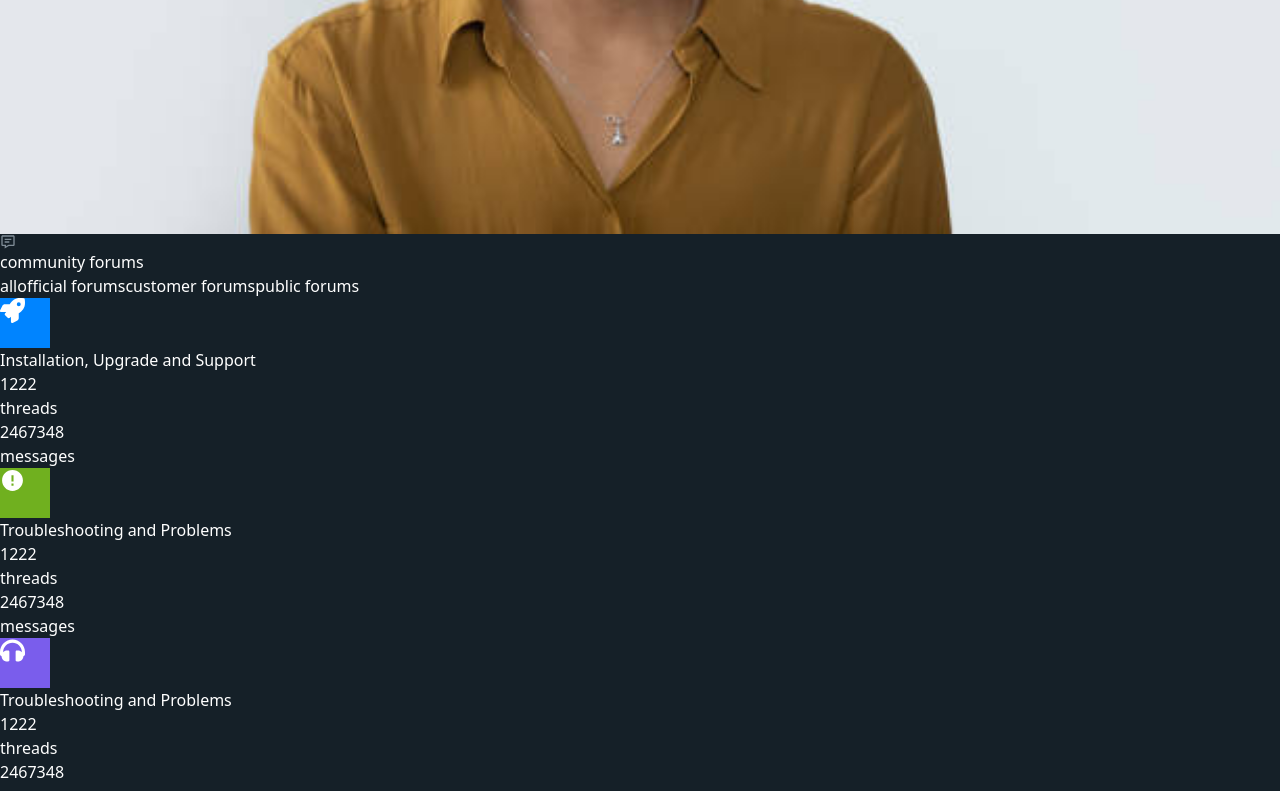
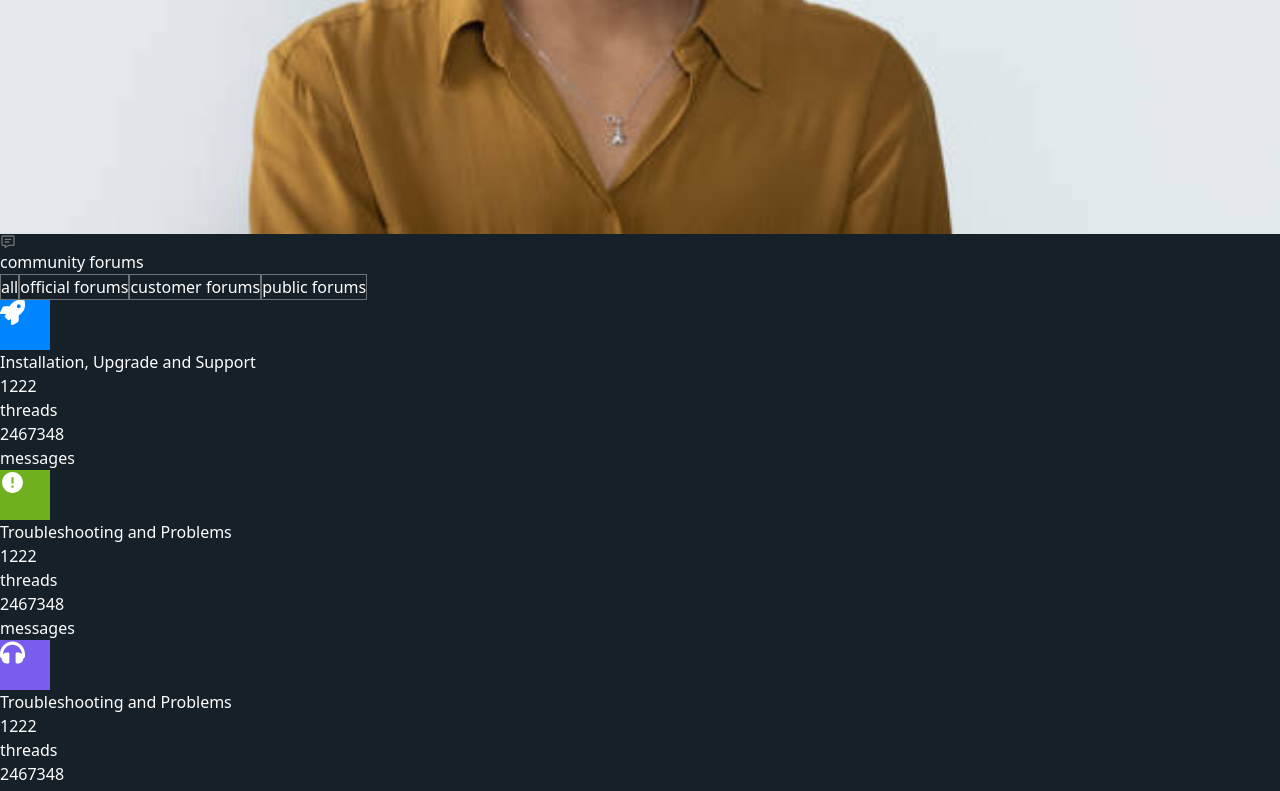
Before and after one commit to ismylsmylv/Lectury, a Next.js app: page /views/HomeView/components/Forums in a window 1280 px wide. Shown: the part 1552-2343 px from the top of the page. Built offline with nearby package versions, Linux system fonts and the light colour scheme.

Commit message:
feat: forum type select added

```diff
--- a/src/app/globals.css
+++ b/src/app/globals.css
@@ -14,7 +14,7 @@
   --color-background-focused: #101b23; /* Background color for focused elements */
   --color-primary: #70b01f; /* Primary accent color */
   --color-secondary: #0084ff; /* Secondary accent color */
-  --color-border: #7f8c96; /* Border color */
+  --color-border: #707375; /* Border color */
   --color-white: #ffffff; /* Border color */
   --color-surface: #202e39; /* Surface or secondary background color */
 }
--- a/src/app/views/HomeView/components/Forums/page.tsx
+++ b/src/app/views/HomeView/components/Forums/page.tsx
@@ -1,4 +1,5 @@
-import React from "react";
+"use client";
+import React, { useState } from "react";
 import "./style.scss";
 
 import { BiMessageDetail } from "react-icons/bi";
@@ -16,15 +17,26 @@ function Forums({}: Props) {
     text: "community forums",
     icon: BiMessageDetail
   };
-
+  const [forumType, setForumType] = useState("");
+  const handleSelect = (type: string) => {
+    setForumType(type);
+  };
   return (
     <div className="Forums w-full mt-5">
       <HeadingSm heading={headData} />
-      <div className="types flex items-center justify-start gap-5 mt-3 mb-3">
-        {forumTypes.map((type) => {
+      <div className="types flex items-center justify-start gap-2 mt-3 mb-3">
+        {forumTypes.map((elem) => {
           return (
-            <button className="type capitalize rounded-xl p-3" key={uuidv4()}>
-              {type.title}
+            <button
+              className={`type capitalize rounded-xl p-2 px-4 ${
+                forumType == elem.type && "active"
+              }`}
+              key={uuidv4()}
+              onClick={() => {
+                handleSelect(elem.type);
+              }}
+            >
+              {elem.title}
             </button>
           );
         })}
--- a/src/app/views/HomeView/components/Forums/style.scss
+++ b/src/app/views/HomeView/components/Forums/style.scss
@@ -26,6 +26,19 @@
     .types {
         .type {
             color: var(--color-white);
+            border: 1px solid var(--color-border);
+
+            &:hover {
+                border-color: var(--color-secondary);
+
+            }
+        }
+
+        // .type:hover,
+        .active {
+            border-color: var(--color-secondary);
+            background-color: var(--color-secondary);
+
         }
     }
 }
```
